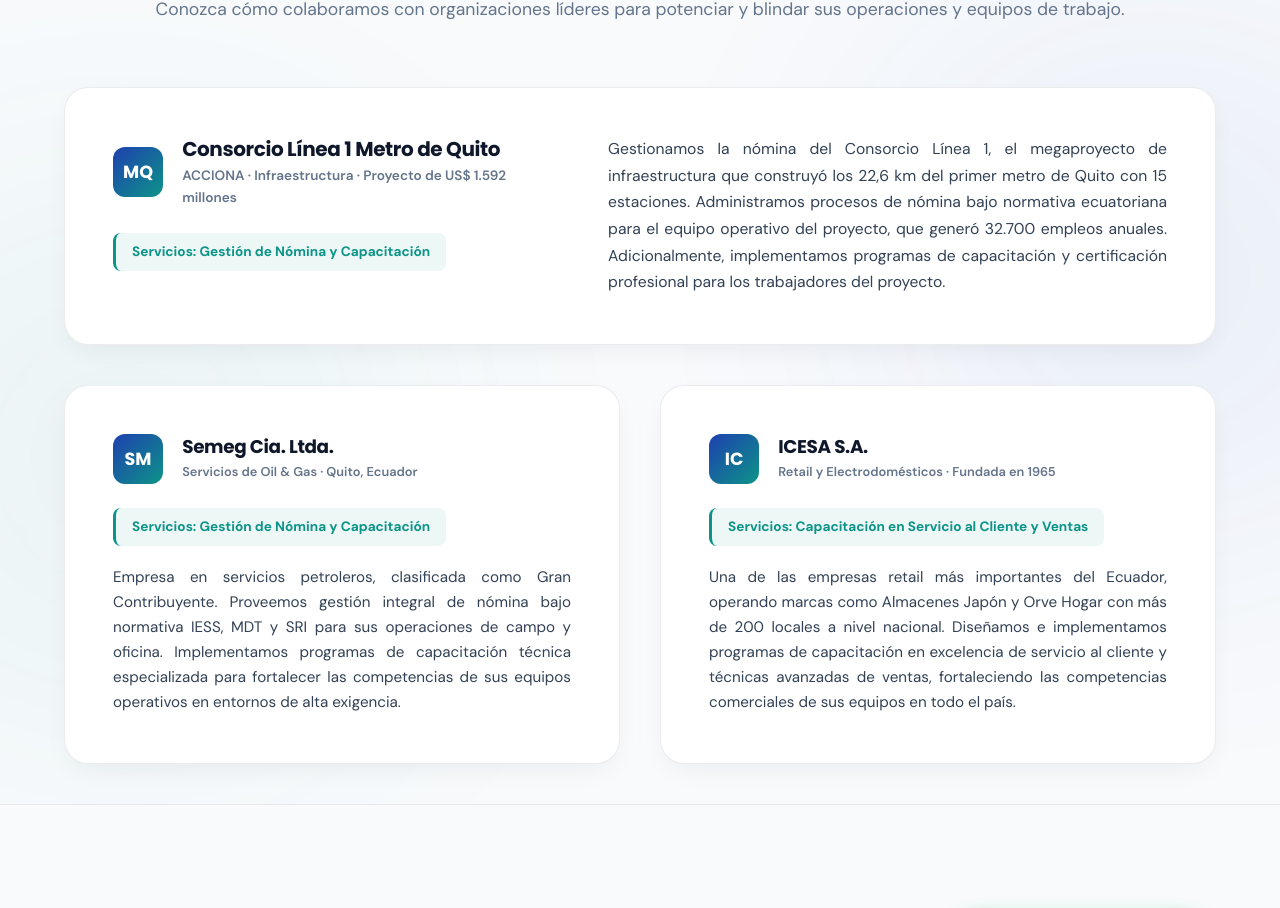
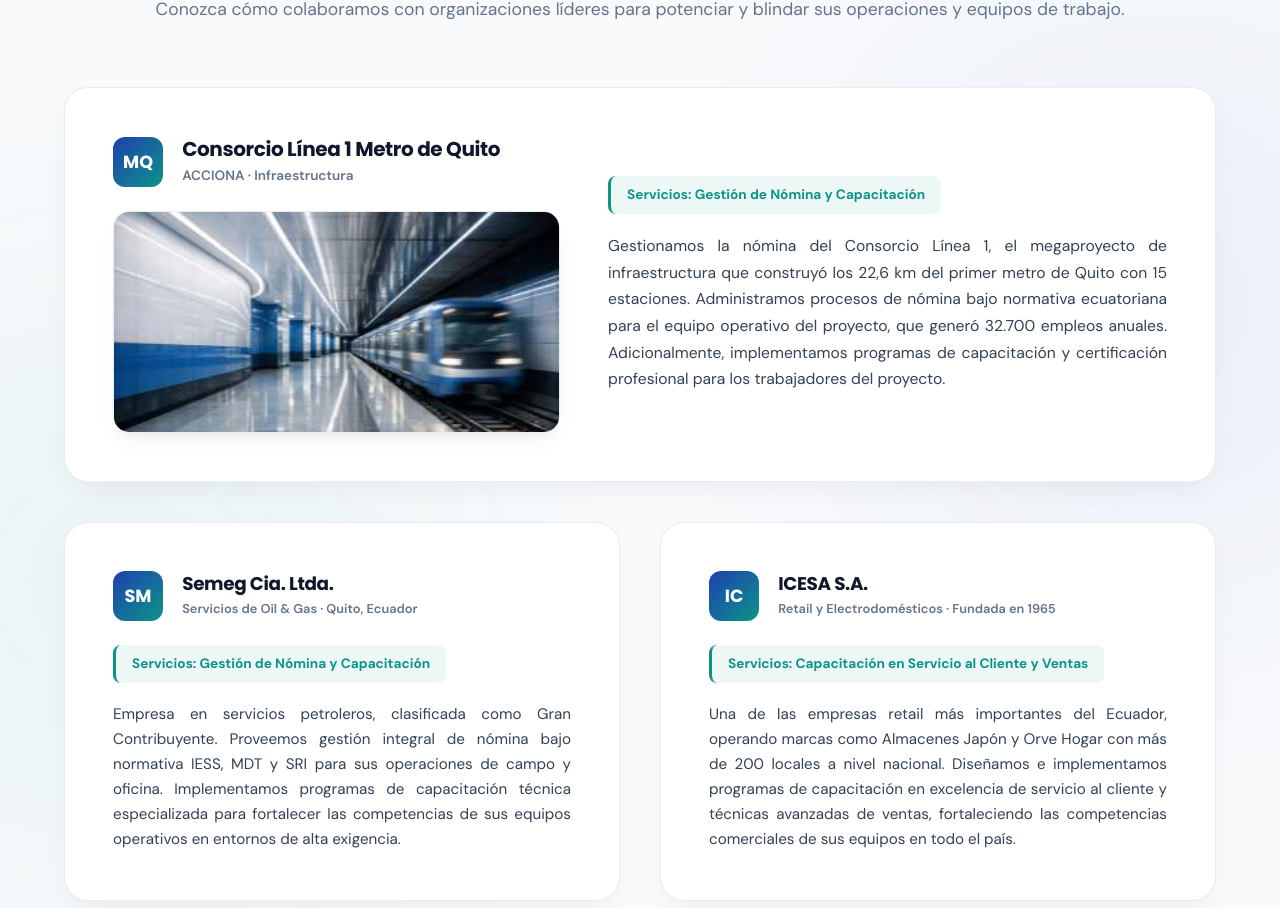
Before and after one commit to Ericks1n/Vtalent, a React (Vite) app: page / in a window 1280 px wide. Shown: the part 3694-4602 px from the top of the page. Built offline with nearby package versions, Linux system fonts and the light colour scheme.

Commit message:
feat: update Consorcio Línea 1 Metro de Quito card and add metro image

```diff
--- a/src/components/Clients.jsx
+++ b/src/components/Clients.jsx
@@ -2,7 +2,7 @@
   const CLIENTS_DATA = [
     {
       name: 'Consorcio Línea 1 Metro de Quito',
-      category: 'ACCIONA · Infraestructura · Proyecto de US$ 1.592 millones',
+      category: 'ACCIONA · Infraestructura',
       services: 'Gestión de Nómina y Capacitación',
       text: 'Gestionamos la nómina del Consorcio Línea 1, el megaproyecto de infraestructura que construyó los 22,6 km del primer metro de Quito con 15 estaciones. Administramos procesos de nómina bajo normativa ecuatoriana para el equipo operativo del proyecto, que generó 32.700 empleos anuales. Adicionalmente, implementamos programas de capacitación y certificación profesional para los trabajadores del proyecto.',
       logoInitials: 'MQ'
@@ -54,6 +54,15 @@
                           <span style={{ fontSize: '0.85rem', fontWeight: '600', color: 'var(--text-muted)', display: 'block', textTransform: 'none', letterSpacing: 'normal' }}>{client.category}</span>
                         </div>
                       </div>
+                      <div className="client-card-img-wrapper">
+                        <img
+                          src="/metro_quito.png"
+                          alt="Consorcio Línea 1 Metro de Quito"
+                          className="client-card-img"
+                        />
+                      </div>
+                    </div>
+                    <div className="first-case-right" style={{ display: 'flex', flexDirection: 'column', justifyContent: 'center', alignItems: 'flex-start' }}>
                       <div className="client-services" style={{
                         background: 'rgba(13, 148, 136, 0.08)',
                         color: 'var(--secondary)',
@@ -67,8 +76,6 @@
                       }}>
                         Servicios: {client.services}
                       </div>
-                    </div>
-                    <div className="first-case-right" style={{ display: 'flex', alignItems: 'center' }}>
                       <p className="client-text" style={{ textAlign: 'justify', fontSize: '0.98rem', color: 'var(--text-main)', lineHeight: '1.7', margin: 0 }}>
                         {client.text}
                       </p>
--- a/src/index.css
+++ b/src/index.css
@@ -1069,6 +1069,27 @@
   width: 100%;
 }
 
+.client-card-img-wrapper {
+  margin-top: 1.5rem;
+  overflow: hidden;
+  border-radius: 16px;
+  box-shadow: 0 10px 25px -5px rgba(0, 0, 0, 0.05), 0 8px 10px -6px rgba(0, 0, 0, 0.05);
+  border: 1px solid var(--border-light);
+}
+
+.client-card-img {
+  width: 100%;
+  height: auto;
+  display: block;
+  object-fit: cover;
+  max-height: 220px;
+  transition: transform 0.6s cubic-bezier(0.4, 0, 0.2, 1);
+}
+
+.client-card:hover .client-card-img {
+  transform: scale(1.05);
+}
+
 @media (max-width: 992px) {
   .first-case-card {
     grid-column: span 1;
```
Also changed, not shown: public/metro_quito.png (added).
